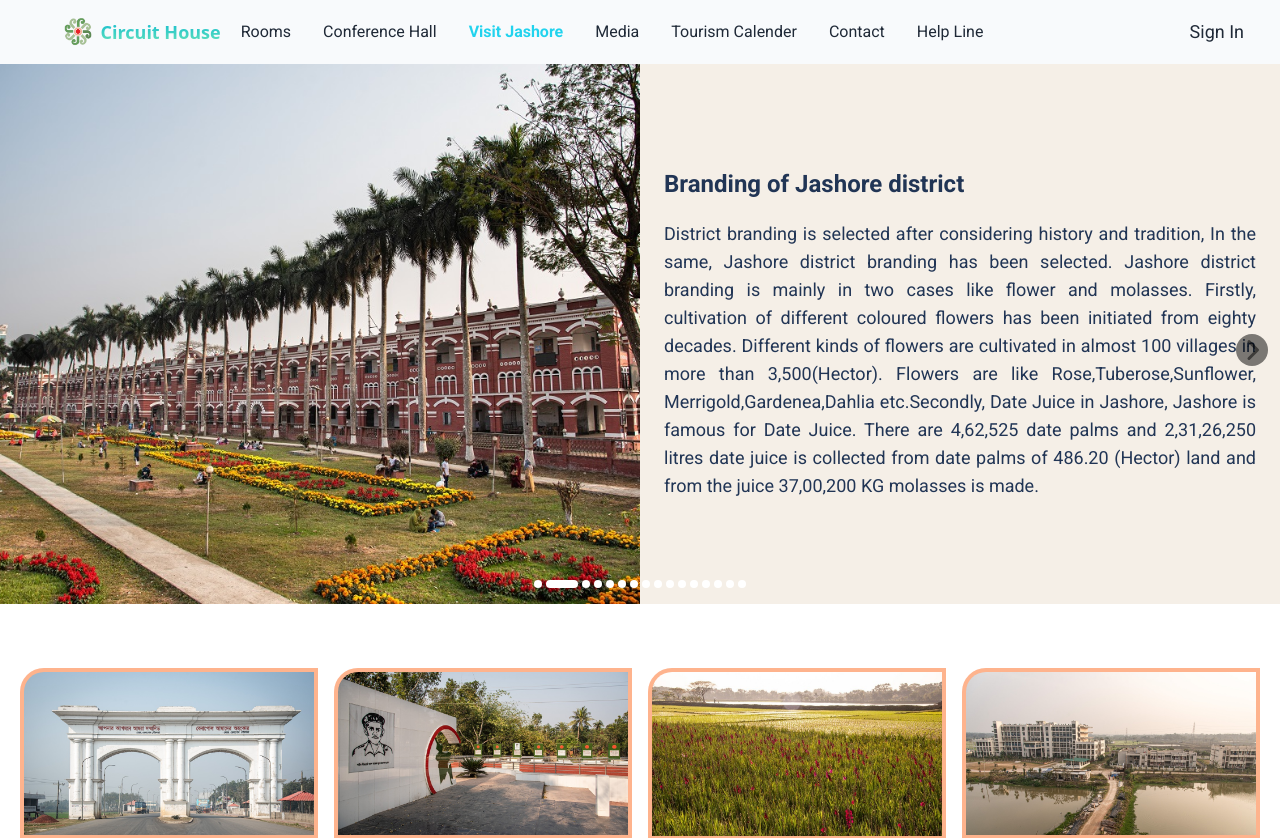
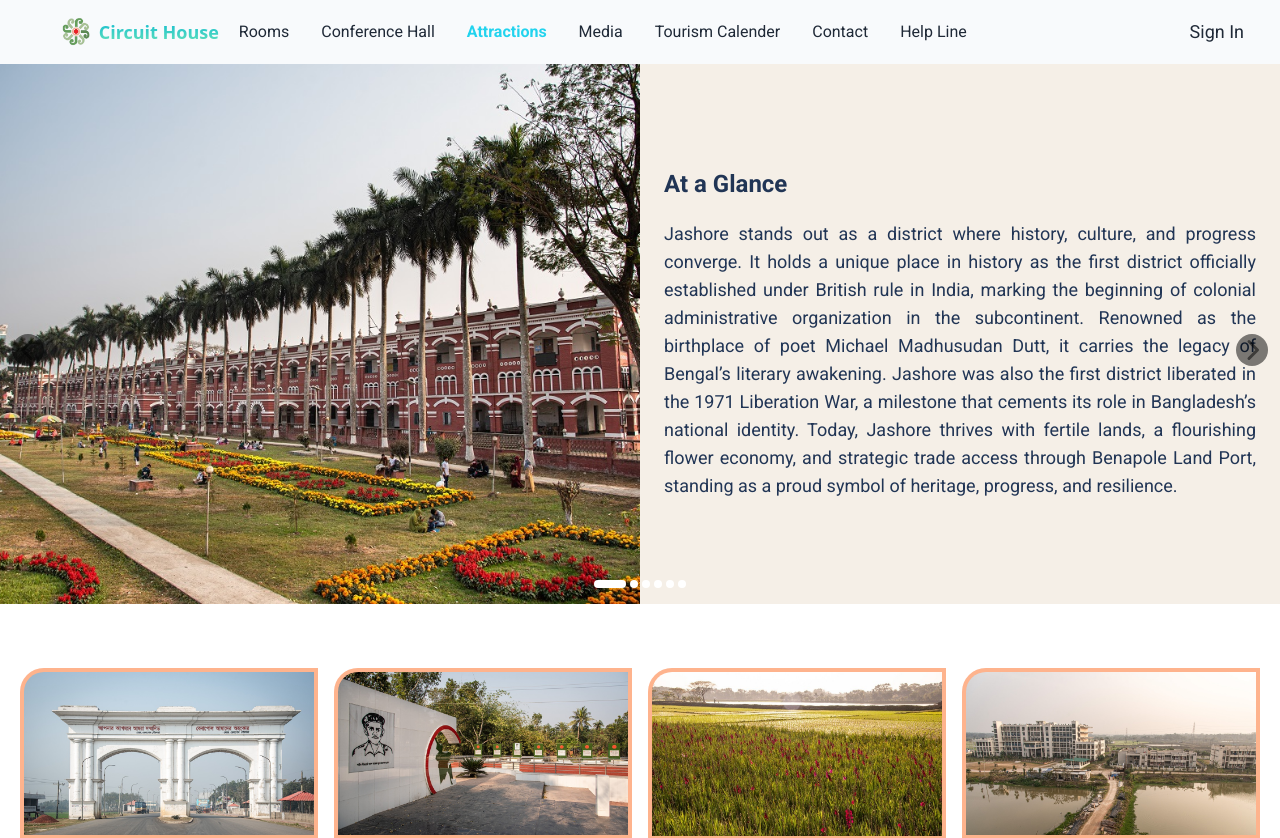
Before and after one commit to ajoy-dutta/Frontend-Circuit-House-Management-System, a React (Vite) app: page /visitJashore in a window 1280 px wide. Shown: the top 838 px of the page. Built offline with nearby package versions, Linux system fonts and the light colour scheme; what @react-pdf/renderer would draw is missing.

Commit message:
changes from dc house

```diff
--- a/src/Components/Navbar/Navbar.jsx
+++ b/src/Components/Navbar/Navbar.jsx
@@ -61,7 +61,7 @@ const Navbar = () => {
             isActive ? "text-cyan-400 font-bold" : "hover:text-cyan-400"
           }
         >
-          Visit Jashore
+          Attractions
         </NavLink>
       </li>
       {/* <li>
@@ -180,7 +180,7 @@ const Navbar = () => {
           }
           onClick={handleDropdownToggle}
         >
-          Visit Jashore
+          Attractions
         </NavLink>
       </li>
 
--- a/src/Pages/BrandJashore/Carousels.jsx
+++ b/src/Pages/BrandJashore/Carousels.jsx
@@ -8,10 +8,10 @@ import homeImage6 from "../../assets/Branding/Khejur Guur_19.jpg";
 import airport from "../../assets/Branding/airport.jpg";
 import oldDC from "../../assets/DC Old Bunglow_02.jpg";
 import collectrorate from "../../assets/Slider/Collectorate Bhaban_01.jpg";
-import RetreatSirimoni from "../../assets/Border Check Port_06.jpg";
+import Jashore from "../../assets/Branding/explore Jashore.jpg";
 import MichaelMadhusudanDutt from "../../assets/Michael Modhusudhan Home Premises_06.jpg";
 import PirMeheruddinMazar from "../../assets/Pir Meheruddin Mazar_01.jpg";
-import preface from "../../assets/Branding/Boddhyovumi sankarpur_02.jpg";
+import stitch from "../../assets/Stich Work_14.jpg"
 import imambara from "../../assets/Branding/Imam Bara_04.jpg";
 import kaloMhuk from "../../assets/Branding/Kalomukh Honuman_02.jpg";
 import collectroate from "../../assets/Branding/Collectorate Bhaban_05.jpg";
@@ -22,85 +22,85 @@ export const Carousels = () => {
 
   const data = [
     {
-      img: preface, //Boddhyovumi sankarpur_02
-      heading: "Preface",
-      des: "Favourite motherland is Bangladesh which is diversified in case of beauty. History and tradition are very enriched. The diversity can be potential for economics.Present government has adopted very important initiative like potential traditions of different districts are tried to broaden through branding activities all over the world. District branding will help in order to achieve Vision 2021,SDG 2030, and Vision 2041.After considering history and tradition of Jashore different types of colourful flowers and date molasses have been selected as branding.",
+      img: collectroate, //Boddhyovumi sankarpur_02
+      heading: "At a Glance",
+      des: "Jashore stands out as a district where history, culture, and progress converge. It holds a unique place in history as the first district officially established under British rule in India, marking the beginning of colonial administrative organization in the subcontinent. Renowned as the birthplace of poet Michael Madhusudan Dutt, it carries the legacy of Bengal’s literary awakening. Jashore was also the first district liberated in the 1971 Liberation War, a milestone that cements its role in Bangladesh’s national identity. Today, Jashore thrives with fertile lands, a flourishing flower economy, and strategic trade access through Benapole Land Port, standing as a proud symbol of heritage, progress, and resilience.",
     },
-    {
-      img: collectroate, //colectrorate building
-      heading: "Branding of Jashore district",
-      des: "District branding is selected after considering history and tradition, In the same, Jashore district branding has been selected. Jashore district branding is mainly in two cases like flower and molasses. Firstly, cultivation of different coloured flowers has been initiated from eighty decades. Different kinds of flowers  are cultivated in almost 100 villages in more than 3,500(Hector). Flowers are like Rose,Tuberose,Sunflower, Merrigold,Gardenea,Dahlia etc.Secondly, Date Juice in Jashore, Jashore is famous for Date Juice.  There are 4,62,525 date palms and 2,31,26,250 litres date juice is collected from date palms of 486.20 (Hector) land and from the juice 37,00,200 KG molasses is made.",
-    },
+    // {
+    //   img: collectroate, //colectrorate building
+    //   heading: "Branding of Jashore district",
+    //   des: "District branding is selected after considering history and tradition, In the same, Jashore district branding has been selected. Jashore district branding is mainly in two cases like flower and molasses. Firstly, cultivation of different coloured flowers has been initiated from eighty decades. Different kinds of flowers  are cultivated in almost 100 villages in more than 3,500(Hector). Flowers are like Rose,Tuberose,Sunflower, Merrigold,Gardenea,Dahlia etc.Secondly, Date Juice in Jashore, Jashore is famous for Date Juice.  There are 4,62,525 date palms and 2,31,26,250 litres date juice is collected from date palms of 486.20 (Hector) land and from the juice 37,00,200 KG molasses is made.",
+    // },
     {
       img: homeImage1,
-      heading: "History of Jashore",
-      des: "The region now called Bangladesh was divided into small zones in ancient times, known as Vanga, Pandu, Samatata, Tamralipti, Banga, and others in history. It is assumed that Jashore was part of the Tamralipti and Vanga zones. Over time, Jashore's political, social, cultural, and geographical history underwent many transformations. Jashore district, formed from the fertile soil of the Ganga River, appears on ancient maps by Ptolemy. The region is also mentioned in historical texts such as the Mahabharata, Puranas, Vedas, and Ain-E-Akbari. Once, it was a dense jungle, later settled by the Anarya community, who cleared the forests for habitation.There are various theories regarding the origin of the name 'Jashore.' Some historians suggest it comes from the Arabic word 'Jesinrey,' meaning bamboo or wooden bridge. Jashore is one of the oldest districts in Bangladesh, established in 1786 during the British colonial period. The British created it as a distinct administrative unit to manage its intransigent and rebellious population. Initially, the district included areas now part of Khulna, Kushtia, Faridpur, Chuadanga, and parts of West Bengal in India.",
+      heading: "Jashore Through History",
+      des: "Jashore’s history is deeply entwined with the political and cultural evolution of Bengal. It was the first district formally established by the British East India Company in 1781, marking a foundational moment in the administrative structuring of British India. Under British administration, Jashore became a significant center for governance, education, and intellectual discourse, laying the groundwork for its cultural prominence. It later emerged as a stronghold of nationalist sentiment, and in 1971, it earned historical distinction as the first district to be liberated during the Bangladesh Liberation War. In the post-independence era, Jashore has evolved into a dynamic hub of agriculture, trade, and education. The establishment of the Jashore Export Processing Zone (EPZ) and the strategic importance of Benapole Land Port, the largest in Bangladesh, have positioned the district as a critical gateway for cross-border commerce with India. Today, Jashore continues to balance its rich historical legacy with a forward-looking vision, playing a vital role in the socio-economic landscape of modern Bangladesh.",
     },
-    {
-      img: homeImage,
-      heading: "Liberation War in Jashore",
-      des: "First enemy- free district is Jashore across the country,Pakistani army became defeated in Jashore on 6 December 1971.Jashore has played an effective role in liberation war.The flag of independent Bangladesh is first hoisted from Jashore.",
-    },
-    {
-      img: imambara, //imam bara
-      heading: "Imam Bara",
-      des: "300 years old Murali Imam Bara is located in Ramnagar union under sadar Upazila. It was established by Hazi Muhammad Muhasin.It was made of bricks and this rectangle building is in north -south 60 feet,in east-west 50 feet and it is divided  in three rows with 10 pillars.",
-    },
-    {
-      img: airport,
-      heading: "Jashore Air Port",
-      des: "The construction of Jashore air port was started during second world war in 1942. It was built on 25( acre) land in 1946 but it was completely launched in1960.At present, non -government 4 air flights are available in this port.",
-    },
+    // {
+    //   img: homeImage,
+    //   heading: "Liberation War in Jashore",
+    //   des: "First enemy- free district is Jashore across the country,Pakistani army became defeated in Jashore on 6 December 1971.Jashore has played an effective role in liberation war.The flag of independent Bangladesh is first hoisted from Jashore.",
+    // },
+    // {
+    //   img: imambara, //imam bara
+    //   heading: "Imam Bara",
+    //   des: "300 years old Murali Imam Bara is located in Ramnagar union under sadar Upazila. It was established by Hazi Muhammad Muhasin.It was made of bricks and this rectangle building is in north -south 60 feet,in east-west 50 feet and it is divided  in three rows with 10 pillars.",
+    // },
+    // {
+    //   img: airport,
+    //   heading: "Jashore Air Port",
+    //   des: "The construction of Jashore air port was started during second world war in 1942. It was built on 25( acre) land in 1946 but it was completely launched in1960.At present, non -government 4 air flights are available in this port.",
+    // },
     {
       img: homeImage2,
-      heading: "First Flower Cultivation",
-      des: "cultivation of different coloured flowers has been initiated from eighty decades.Basically, Sher Ali of Godthkhali village, Jikhorgacha Upazila, first started to cultivate commercially after bringing seeds from India in 1983. Different kinds of flowers  are cultivated in almost 100 villages in more than 3,500(Hector). Flowers are like Rose,Tuberose,Sunflower, Merrigold,Gardenea,Dahlia etc",
+      heading: "The Land of Flowers",
+      des: "Known as the 'Land of Flowers,' Jashore enchants visitors with its vibrant, blooming fields—especially in Jhikargacha, where sprawling farms of marigolds, roses, gladiolus, and seasonal blooms paint the landscape in vivid hues. Each morning, the Jhikargacha flower market bursts to life as local cultivators and traders gather to auction fresh blossoms destined for festivals, homes, and national export. Tourists can stroll through flower farms at sunrise, engage with the passionate growers, and witness the lively marketplace in full swing. With fragrant air, colorful vistas, and the warm hospitality of flower farmers, Jashore offers a serene escape perfect for photography, relaxation, and an immersive floral experience.",
     },
     {
       img: homeImage6,
       heading: "Date Molasses",
-      des: "Jashore is famous for Date molasses.   There are 4,62,525 date palms and 2,31,26,250 litres date juice is collected from date palms of 486.20 (Hector) land and from the juice 37,00,200 KG molasses is made.It is known from Jashore Khulna history by Satish Chandra Mitra that Date Molasses was made in East Bengal before 1900-1901 21 lakh 80 thousand 550 Mon(40 KG).17 lakh 9 thousand 960 Mon molasses was made in Jashore among them.New House of England made brown sugar from molasses of Chowgacha, Taherpur and created agitation.",
+      des: "Jashore is widely famous for its traditional date molasses (khejur gur), a winter delicacy deeply rooted in the region’s rural heritage. Produced by extracting sap from date palm trees during the cold months, this rich, dark syrup is carefully boiled in clay ovens to preserve its natural flavor and aroma. High-quality molasses is widely used in making pithas (rice cakes), sweets, and desserts. Tourists in Winter can witness the age-old process firsthand, savor the warm, earthy taste of fresh molasses, and take home a delicious symbol of Bengali tradition.",
+    },
+    // {
+    //   img: collectrorate,
+    //   heading: "Collectorate Building",
+    //   des: "Jashore Collectorate was started in 1786 as the first Collectorate in sub -continent  .The name of Jashore Collectorate  is organically involved with history and tradition.It is located at Doratana in Jashore. The building is at present the office of DC(Deputy Commissioner).First floor of the present building was founded in 1885 and second floor in 1980.",
+    // },
+    {
+      img: stitch,
+      heading: "Jashore Stitch: Weaving Stories",
+      des: "Delicate yet bold, Jashore Stitch is one of Bengal’s best-kept artistic secrets—a centuries-old embroidery tradition quietly thriving in the rural heartlands of Jashore. Characterized by bold, geometric and floral motifs, this artisanal craft is typically embroidered on cotton or silk using vibrant threads. Practiced primarily by rural women, Jashore Stitch is more than decorative—it is a form of storytelling and heritage preservation passed down through generations.",
     },
     {
-      img: collectrorate,
-      heading: "Collectorate Building",
-      des: "Jashore Collectorate was started in 1786 as the first Collectorate in sub -continent  .The name of Jashore Collectorate  is organically involved with history and tradition.It is located at Doratana in Jashore. The building is at present the office of DC(Deputy Commissioner).First floor of the present building was founded in 1885 and second floor in 1980.",
+      img: Jashore,
+      heading: "Explore Jashore",
+      des: "To visit Bangladesh without exploring Jashore is to miss the soul of the country. Here, history breathes through colonial relics, poetry flows by the banks of the Kopotakkho, and fields bloom with a thousand colors. From the birthplace of Michael Madhusudan Dutt to the vibrant flower markets of Jhikargacha, Jashore offers an experience that is raw, beautiful, and deeply human. It’s not just a destination—it’s the heart of Bengal’s story. Book your package now.",
     },
-    {
-      img: oldDC,
-      heading: "Old DC Residence",
-      des: "First residence  of Collector which is acquainted with Satkhira House was built in 1895.There is a yeard of 24.75(acre) adjacent to two storeyed building. It is very familiar and the biggest DC residence in Bangladesh. Then emperor of India toke lease two terms for 25 years from 1921.Local Public Works Department practically visits and declares it to be uninhabitable on 11 May 1995.",
-    },
-    {
-      img: RetreatSirimoni,
-      heading: "Retreat Sirimoni",
-      des: "Retreat Sirimoni is an attractive parade of Benapole port.Two countries'protective teams an excellent parade display with national anthem and flag at the time of sunset.",
-    },
-    {
-      img: MichaelMadhusudanDutt,
-      heading: "House of Michael Madhusudan Dutt",
-      des: "House of Michael Madhusudan  Dutt is situated on the bank of Copotakho river, Sagordari village, Keshobpur Upazila. There are some ancient one and two storeyed buildings in the house.",
-    },
-    {
-      img: hammamkana,
-      heading: "Mirzanagar Hammamkhana",
-      des: "Hammamkhana was built in 1649  by Sopsi Khan who is Sha Suza's brother in law's son during emperor Akber.",
-    },
-    {
-      img: Modhumela,
-      heading: "Modhu Mela",
-      des: "Modhumela is an important  part of traditional Jashore. The fair is organised by district administration at the end of January. Poetess Mankumari Basu, niece of Michael first started to commemorate in 1890 at Sagordari after poet's death.After that, the fair begins.",
-    },
-    {
-      img: PirMeheruddinMazar,
-      heading: "Grave of Saint Meheruddin (Ra:)",
-      des: "The grave is almost  300 years old.It is said that saint Meheruddin (Ra:)is contemporary of saint Khan Jahan Ali(Ra:).It is established on 3.21(acre) land.",
-    },
-    {
-      img: kaloMhuk,
-      heading: "Blackmouth Hanuman",
-      des: "Blackmouth Hanuman of rare species is almost vanished in Bangladesh. It is seen in Keshobpur, Ramchandrapur,Baliadanga.There are almost 500 Hanumans.",
-    },
+    // {
+    //   img: MichaelMadhusudanDutt,
+    //   heading: "House of Michael Madhusudan Dutt",
+    //   des: "House of Michael Madhusudan  Dutt is situated on the bank of Copotakho river, Sagordari village, Keshobpur Upazila. There are some ancient one and two storeyed buildings in the house.",
+    // },
+    // {
+    //   img: hammamkana,
+    //   heading: "Mirzanagar Hammamkhana",
+    //   des: "Hammamkhana was built in 1649  by Sopsi Khan who is Sha Suza's brother in law's son during emperor Akber.",
+    // },
+    // {
+    //   img: Modhumela,
+    //   heading: "Modhu Mela",
+    //   des: "Modhumela is an important  part of traditional Jashore. The fair is organised by district administration at the end of January. Poetess Mankumari Basu, niece of Michael first started to commemorate in 1890 at Sagordari after poet's death.After that, the fair begins.",
+    // },
+    // {
+    //   img: PirMeheruddinMazar,
+    //   heading: "Grave of Saint Meheruddin (Ra:)",
+    //   des: "The grave is almost  300 years old.It is said that saint Meheruddin (Ra:)is contemporary of saint Khan Jahan Ali(Ra:).It is established on 3.21(acre) land.",
+    // },
+    // {
+    //   img: kaloMhuk,
+    //   heading: "Blackmouth Hanuman",
+    //   des: "Blackmouth Hanuman of rare species is almost vanished in Bangladesh. It is seen in Keshobpur, Ramchandrapur,Baliadanga.There are almost 500 Hanumans.",
+    // },
   ];
 
   const prevSlider = () =>
@@ -116,12 +116,7 @@ export const Carousels = () => {
     [data.length]
   );
 
-  useEffect(() => {
-    const intervalId = setInterval(() => {
-      nextSlider();
-    }, 5000);
-    return () => clearInterval(intervalId);
-  }, [nextSlider]);
+
 
   return (
     <div>
```
Also changed, not shown: 2 other files (tests, documents, lock files or other folders).
